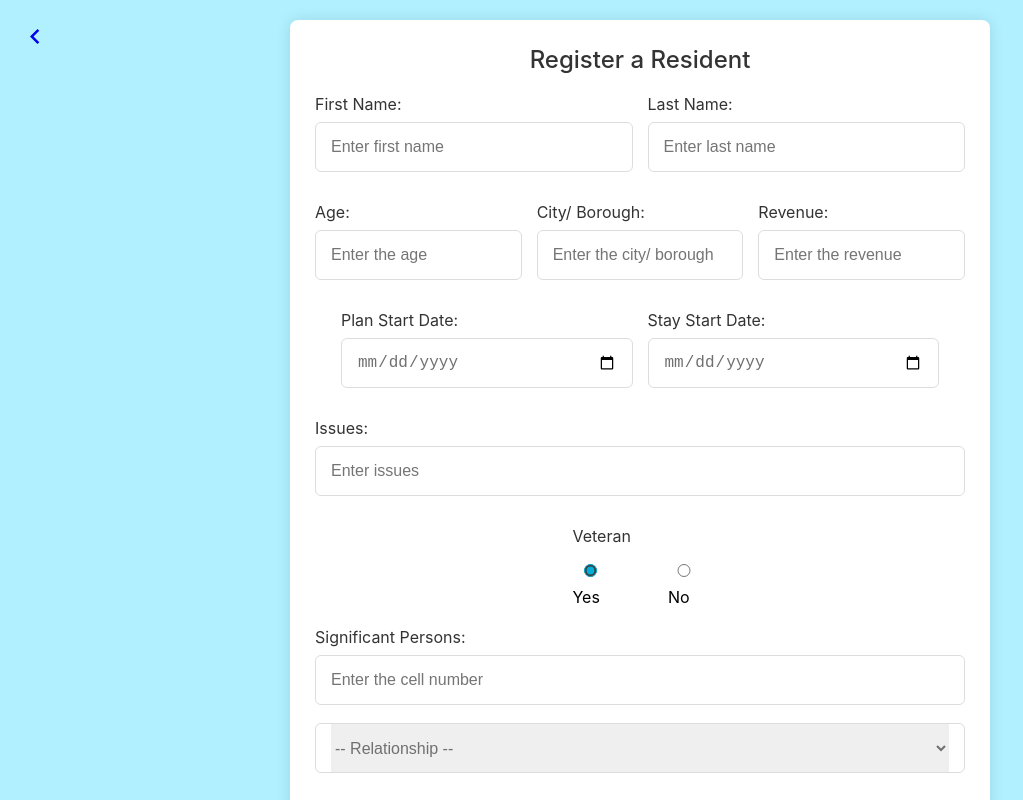
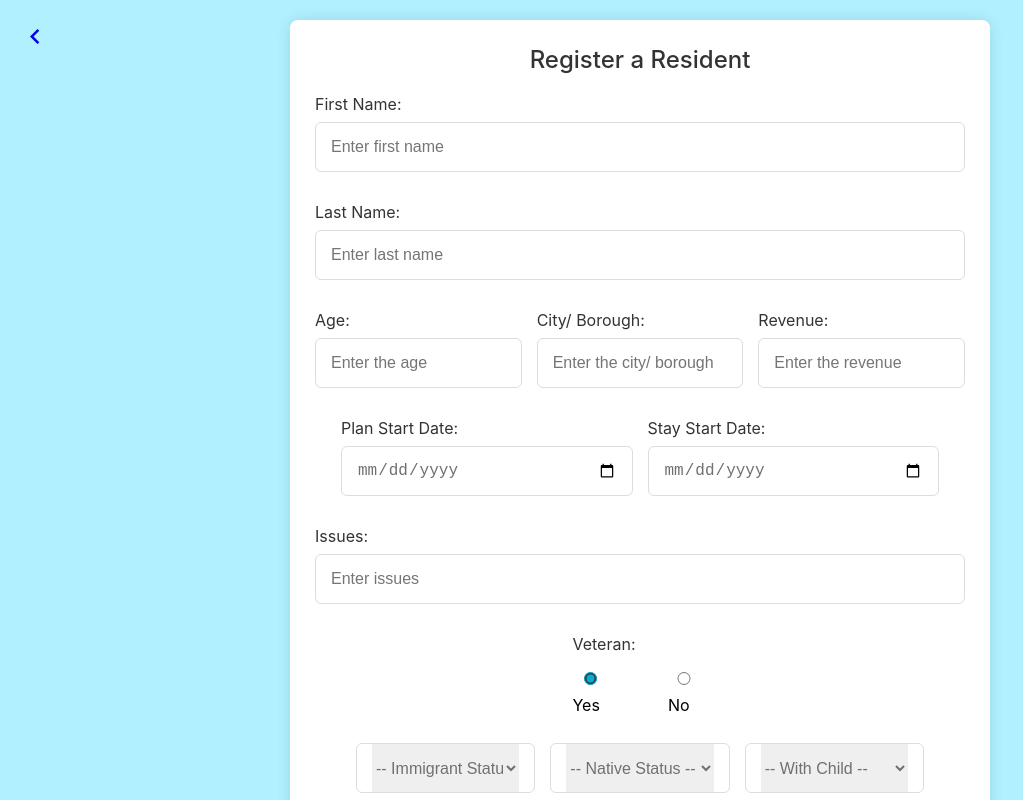
Before and after one commit to CodeToGive-2024-Team6/CodeToGive-2024, a React (Create React App) app in the folder frontend/: page /caregiver_add_resident in a window 1280 px wide. Shown: the top 800 px of the page, without its empty margins (0-1023 px from the left). Built offline with nearby package versions, Linux system fonts and the light colour scheme.

Commit message:
updated add resident page, trying to connect with db

```diff
--- a/frontend/src/components/pages/caregiver/CaregiverAddResident.css
+++ b/frontend/src/components/pages/caregiver/CaregiverAddResident.css
@@ -75,6 +75,7 @@ body1 {
 
 .addform .checkbox {
     margin-top: 20px;
+    margin-bottom: 20px;
 }
 
 .checkbox h3 {
--- a/frontend/src/components/pages/caregiver/CaregiverAddResident.js
+++ b/frontend/src/components/pages/caregiver/CaregiverAddResident.js
@@ -1,9 +1,45 @@
-import React from 'react';
+import React, { useState } from 'react';
 import { Link } from 'react-router-dom';
 import './CaregiverAddResident.css';
 import { MdNavigateBefore } from "react-icons/md";
+//import { setResidentInfo } from "../../setResidentData.js"; // Importing database function
 
 function CaregiverAddResident() {
+    /*
+    const [residentData, setResidentData] = useState({
+        firstName: '',
+        lastName: '',
+        age: '',
+        borough: '',
+        revenue: '',
+        planStartDate: '',
+        startStayDate: '',
+        issues: '',
+        veteran: false,
+        immigrantStatus: '',
+        nativeStatus: '',
+        withChild: false,
+        significantPersons: [],
+    });
+
+    const handleInputChange = (e) => {
+        const { name, value } = e.target;
+        setResidentData({ ...residentData, [name]: value });
+    };
+
+    const handleSubmit = (e) => {
+        e.preventDefault();
+        setResidentInfo(residentData)
+            .then(() => {
+                // Success message or redirect
+                console.log('Resident information added successfully.');
+            })
+            .catch((error) => {
+                // Handle error
+                console.error('Error adding resident information: ', error);
+            });
+    };
+    */
     return (
         <div>
             <div className="before-addresident">
@@ -15,7 +51,6 @@ function CaregiverAddResident() {
                 <div className='add-container'>
                     <header> Register a Resident </header>
                     <form action='#' class="addform">
-                        <div class="column">
                         <div class="form-group">
                             <label for='first_name'>First Name:</label>
                             <input type='text' id='first_name' placeholder='Enter first name' required />
@@ -24,7 +59,6 @@ function CaregiverAddResident() {
                         <div class="form-group">
                             <label for='last_name'>Last Name:</label>
                             <input type='text' id='last_name' placeholder='Enter last name' required />
-                            </div>
                         </div>
 
                         <div class="column">
@@ -61,8 +95,9 @@ function CaregiverAddResident() {
                             <input type='text' id='issue' placeholder='Enter issues' required />
                         </div>
 
+
                         <div class="checkbox">
-                            <h3>Veteran</h3>
+                            <h3>Veteran:</h3>
                             <div class="veteran-option">
                                 <div class="veteran">
                                     <input type="radio" id="check-veteran" name="veteran" checked />
@@ -75,6 +110,35 @@ function CaregiverAddResident() {
                             </div>
                         </div>
 
+                        <div class="column">
+                            <div class="select-box">
+                                <select>
+                                    <option hidden>-- Immigrant Status --</option>
+                                    <option>Permanent Resident</option>
+                                    <option>Citizen</option>
+                                    <option>Student Visa</option>
+                                    <option>Work Visa</option>
+                                    <option>Others</option>
+                                </select>
+                            </div>
+
+                            <div class="select-box">
+                                <select>
+                                    <option hidden>-- Native Status --</option>
+                                    <option>Yes</option>
+                                    <option>No</option>
+                                </select>
+                            </div>
+
+                            <div class="select-box">
+                                <select>
+                                    <option hidden>-- With Child --</option>
+                                    <option>Yes</option>
+                                    <option>No</option>
+                                    <option>Other</option>
+                                </select>
+                            </div>
+                        </div>
                         <div class="form-group">
                             <label for='significant'>Significant Persons:</label>
                             <input type='text' id='cellnumber' placeholder='Enter the cell number' required />
```
Lines whose indentation alone changed are shown as unchanged.
